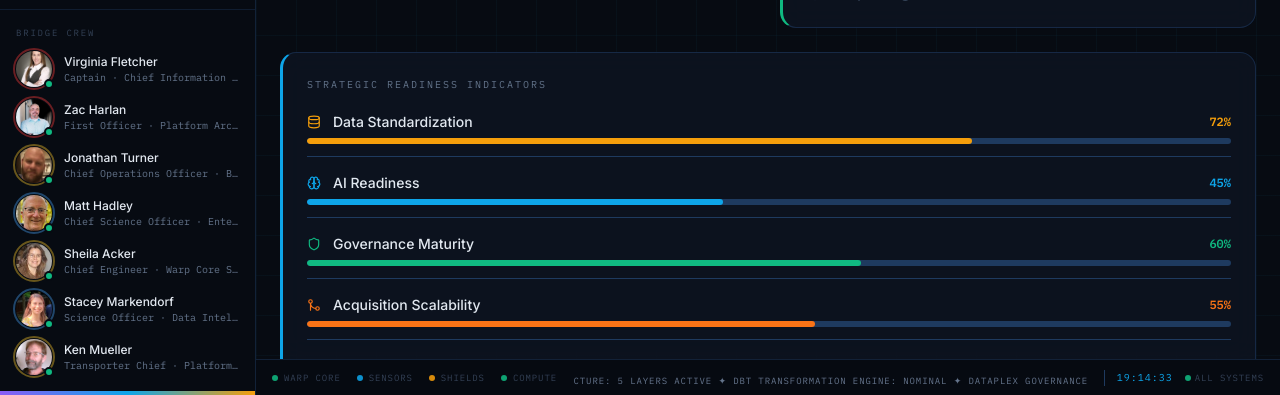
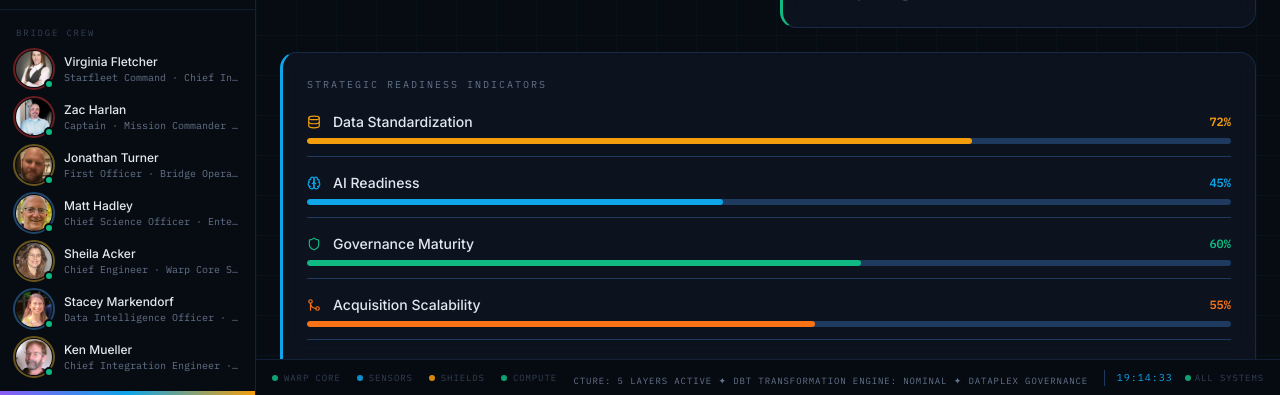
Before and after one commit to Zac-Harlan-Lee-Enterprises/Data-Preso-Website, a Next.js app: page / in a window 1280 px wide. Shown: the part 405-800 px from the top of the page. Built offline with nearby package versions, Linux system fonts and the light colour scheme.

Commit message:
feat: update crew ranks — Zac=Captain, Virginia=Starfleet Command CIO, Turner=First Officer, Markendorf=Data Intelligence Officer, Mueller=Chief Integration Engineer

```diff
--- a/src/data/mission-config.ts
+++ b/src/data/mission-config.ts
@@ -58,17 +58,17 @@ export const MISSION_OBJECTIVES: { text: string; status: 'complete' | 'in-progre
 
 export const CREW_CONFIG: Record<string, { rank: string; role: string; strategicDomain: string }> = {
   fletcher: {
-    rank:             'Captain',
+    rank:             'Starfleet Command',
     role:             'Chief Information Officer',
     strategicDomain:  'Executive AI & Data Strategy',
   },
   harlan: {
-    rank:             'First Officer',
-    role:             'Platform Architecture',
+    rank:             'Captain',
+    role:             'Mission Commander & Platform Architect',
     strategicDomain:  'Platform Architecture & Delivery',
   },
   turner: {
-    rank:             'Chief Operations Officer',
+    rank:             'First Officer',
     role:             'Bridge Operations Lead',
     strategicDomain:  'Operational Excellence & Delivery',
   },
@@ -83,12 +83,12 @@ export const CREW_CONFIG: Record<string, { rank: string; role: string; strategic
     strategicDomain:  'Core Infrastructure & Reliability',
   },
   markendorf: {
-    rank:             'Science Officer',
+    rank:             'Data Intelligence Officer',
     role:             'Data Intelligence & Reconnaissance',
     strategicDomain:  'Data Intelligence & Analytics',
   },
   mueller: {
-    rank:             'Transporter Chief',
+    rank:             'Chief Integration Engineer',
     role:             'Platform Integration Engineer',
     strategicDomain:  'Systems Integration & Connectivity',
   },
```
